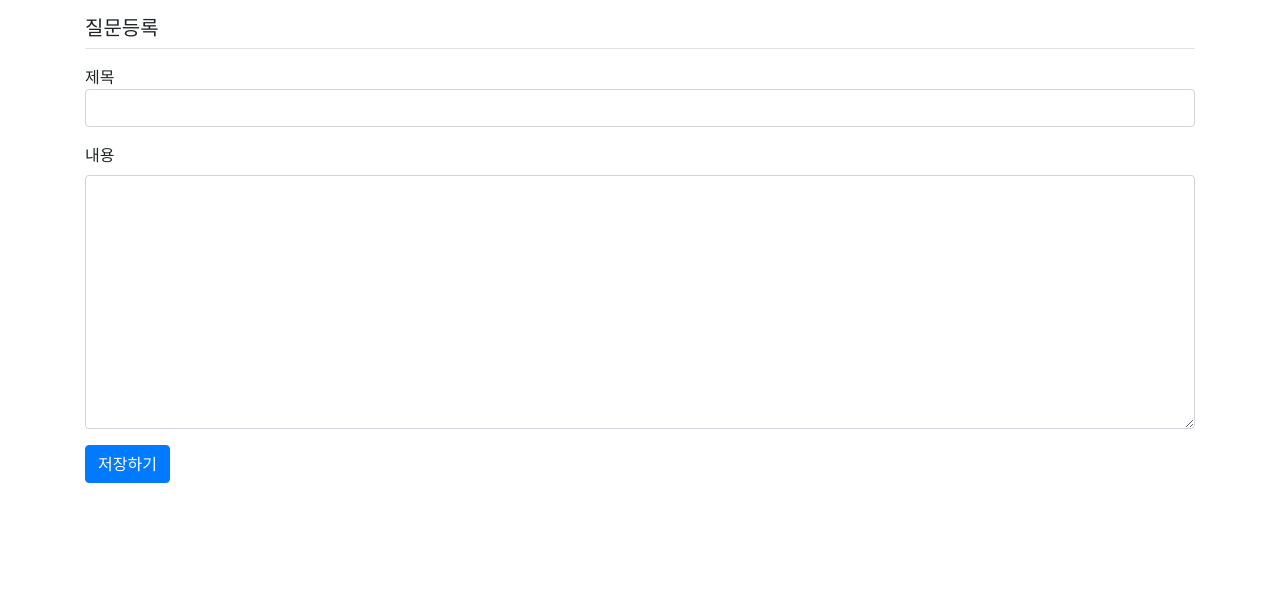
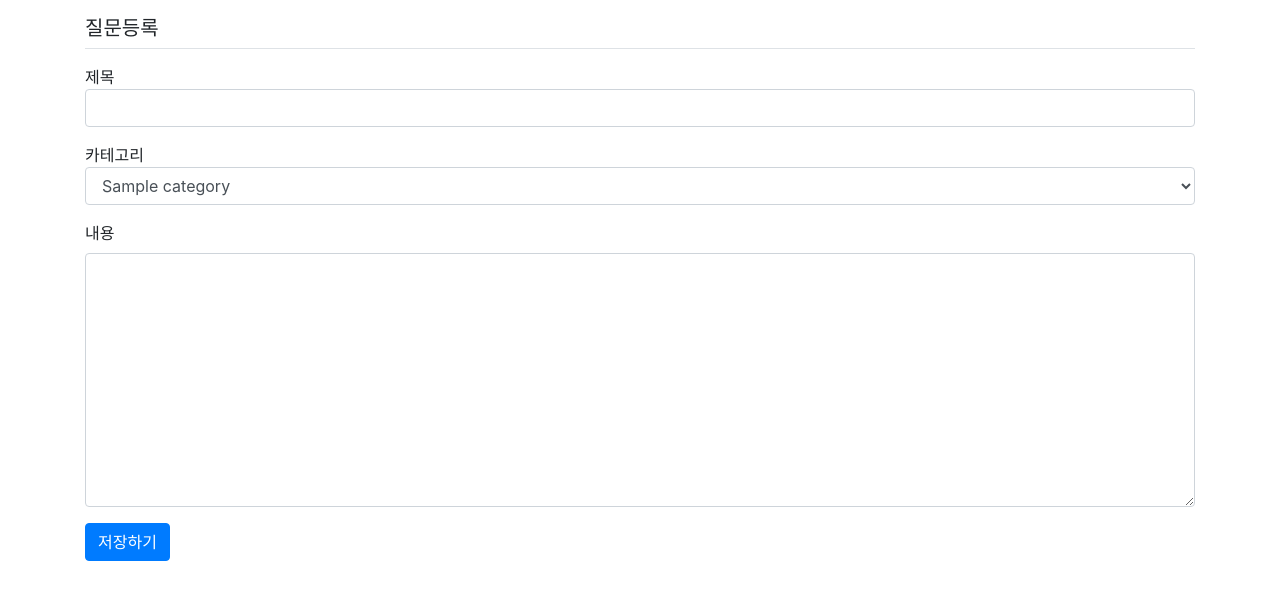
Before and after one commit to Guesub/pybo, a Django app: template templates/pybo/question_form.html in a window 1280 px wide. Shown: the part 57-657 px from the top of the page. Run offline with Django 3.2, Linux system fonts and the light colour scheme; the template is opened without the code that fills it: most values are stand-ins (such as "Sample title", 1, 10 or a date in 2020).

Commit message:
Question 카테고리 구현

```diff
--- a/pybo/admin.py
+++ b/pybo/admin.py
@@ -2,7 +2,7 @@ from django.contrib import admin
 
 # Register your models here.
 
-from .models import Question, Answer
+from .models import Question, Answer, Category
 
 @admin.register(Question)
 class QuestionAdmin(admin.ModelAdmin):
@@ -11,3 +11,7 @@ class QuestionAdmin(admin.ModelAdmin):
 @admin.register(Answer)
 class AnswerAdmin(admin.ModelAdmin):
     search_fields=['content']
+
+@admin.register(Category)
+class CategoryAdmin(admin.ModelAdmin):
+    search_fields=['name']
--- a/pybo/forms.py
+++ b/pybo/forms.py
@@ -4,7 +4,7 @@ from pybo.models import Question, Answer, Comment
 class QuestionForm(forms.ModelForm):
     class Meta:
         model=Question
-        fields=['subject', 'content']
+        fields=['subject', 'category', 'content']
         # widgets={
         #     'subject' : forms.TextInput(attrs={'class':'form-control'}),
         #     'content' : forms.Textarea(attrs={'class':'form-control', 'rows':10}),
--- a/templates/pybo/question_form.html
+++ b/templates/pybo/question_form.html
@@ -24,11 +24,18 @@
             <input type="text" class="form-control" name="subject" id="subject" value="{{ form.subject.value|default_if_none:'' }}">
         </div>
         <div class="form-group">
+            <lable for="category">카테고리</lable>
+            <select class="form-control" name="dropbox">
+                {% for category in category_list %}
+                <option value="{{ category }}">{{category}}</option>
+                {% endfor %}
+            </select>
+        </div>
+        <div class="form-group">
             <label for="content">내용</label>
             <textarea class="form-control" name="content" id="content" rows="10">{{ form.content.value|default_if_none:'' }}</textarea>
         </div>
         <button type="submit" class="btn btn-primary">저장하기</button>
     </form>
 </div>
-
 {% endblock %}
```
Also changed, not shown: pybo/models.py (+9 -0 lines), pybo/views/question_views.py (+7 -3 lines).
